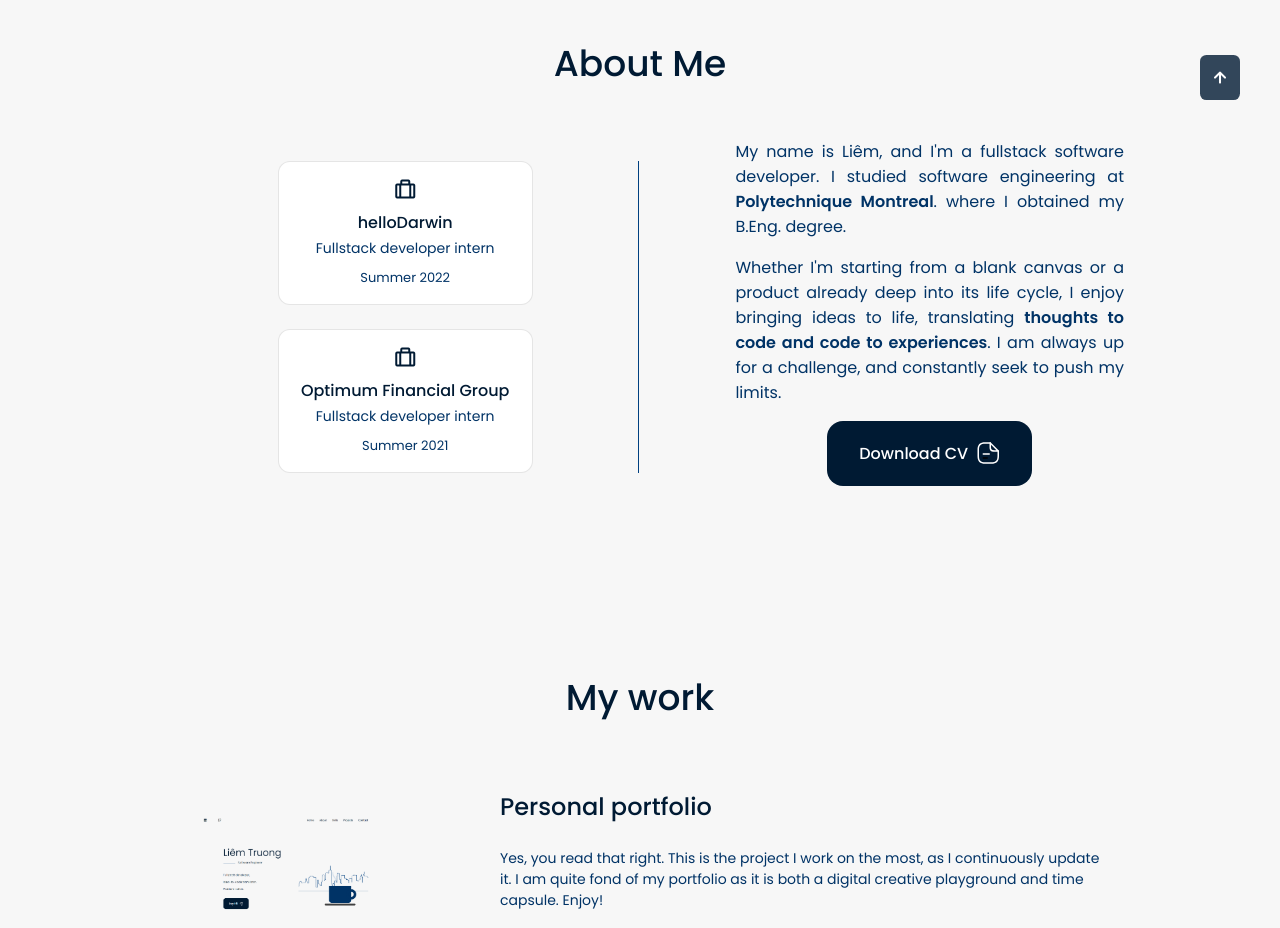
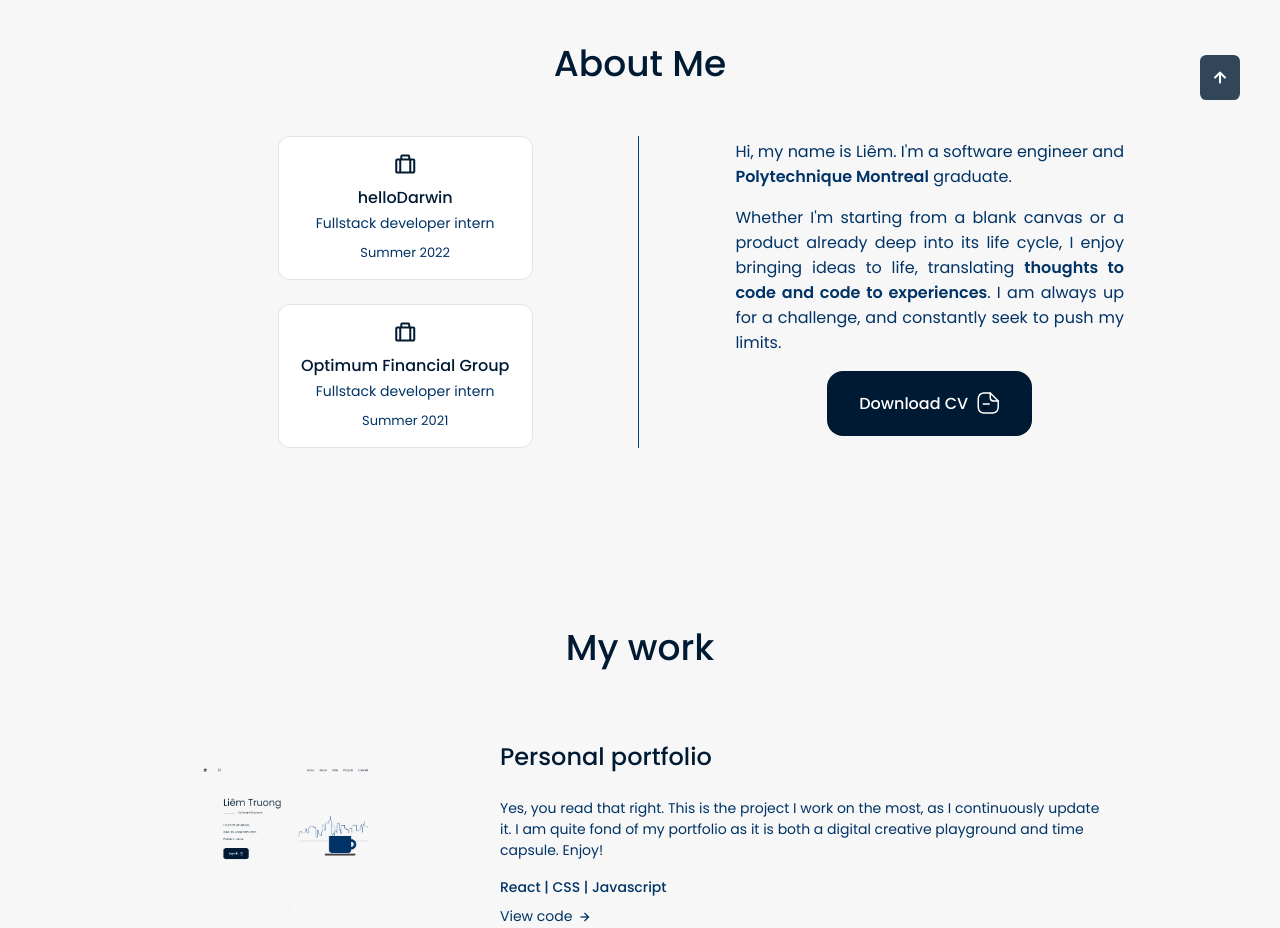
Before and after one commit to lt101/web-portfolio, a React (Create React App) app: page / in a window 1280 px wide. Shown: the part 860-1788 px from the top of the page. Built offline with nearby package versions, Linux system fonts and the light colour scheme.

Commit message:
change about description

```diff
--- a/src/components/about/About.jsx
+++ b/src/components/about/About.jsx
@@ -32,10 +32,8 @@ const About = () => {
           transition={{ delay: 0.2 }}
         >
           <div>
-            My name is Liêm, and I'm a fullstack software developer. I studied
-            software engineering at{" "}
-            <p className="highlight">Polytechnique Montreal</p>. where I
-            obtained my B.Eng. degree.
+            Hi, my name is Liêm. I'm a software engineer and{" "}
+            <p className="highlight">Polytechnique Montreal</p> graduate.
           </div>
           <div>
             Whether I'm starting from a blank canvas or a product already deep
@@ -47,24 +45,6 @@ const About = () => {
             limits.
           </div>
 
-          {/* <div className="about_skills_intro">
-            Here are some of my <p className="highlight">skills</p> and
-            <p className="highlight"> technologies</p> that I use:{" "}
-          </div>
-          <div className="about_skills">
-            <ul>
-              <li>React</li>
-              <li>Angular</li>
-              <li>Javascript</li>
-              <li>Typescript</li>
-            </ul>
-            <ul>
-              <li>Node.js</li>
-              <li>Java</li>
-              <li>Python</li>
-              <li>C# .NET</li>
-            </ul>
-          </div> */}
           <div className="download_container">
             <a
               download=""
```
